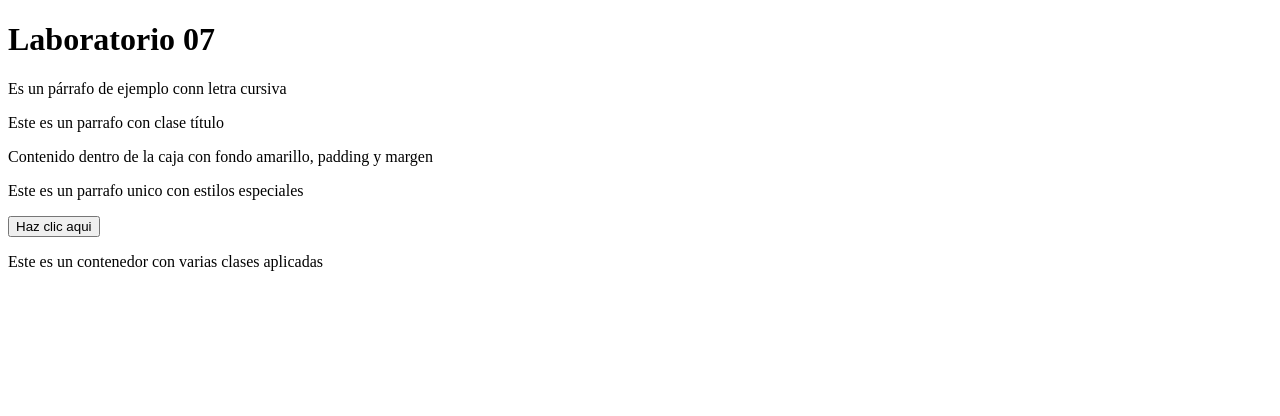
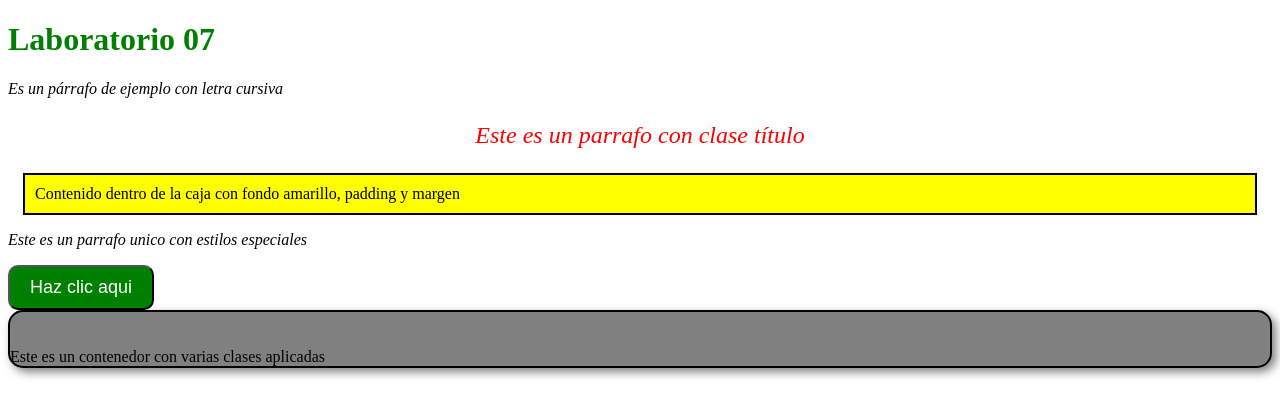
Before and after one commit to deyciandreacamargoramos5-creator/Laboratorio_07, a plain HTML site: page index.html in a window 1280 px wide. Drawn offline with Linux system fonts and the light colour scheme.

Commit message:
Commit:mejorando index.html styles.css

```diff
--- a/css/styles.css
+++ b/css/styles.css
@@ -33,18 +33,15 @@ p{
     font-size: 18px;
     cursor: pointer;
 }
-
-.contenedor{
-    padding: 15px;
-    margin-top: 20px;
-    background-color: lightgray;
+.estilo1{
+    border: 2px solid black;
+    background-color: grey;
 }
 
-.redondeado{
+.estilo2{
     border-radius: 15px;
 }
 
-.sombra{
-    box-shadow: 4px 4px 10px gray;
-    border: 2px solid black;
+.estilo3{
+    box-shadow: 4px 4px 10px rgba(0,0,0,0.5);
 }
--- a/index.html
+++ b/index.html
@@ -4,24 +4,34 @@
     <meta charset="UTF-8">
     <meta name="viewport" content="width=device-width, initial-scale=1.0">
     <title>Document</title>
+    <link rel="stylesheet" href ="css/styles.css">
 </head>
 <body>
     <!-- Encabezado y parrafo -->
     <h1>Laboratorio 07</h1>
-    <p>Es un párrafo de ejemplo conn letra cursiva</p>
+    <p>Es un párrafo de ejemplo con letra cursiva</p>
+
     <!-- Párrafo con clase titulo -->
     <p class="titulo">Este es un parrafo con clase título</p>
+
     <!-- Caja con fondo amarillo-->
     <div class="caja">
         Contenido dentro de la caja con fondo amarillo, padding y margen
     </div>
+
     <!-- Elemento único con ID -->
-    <p if="especial">Este es un parrafo unico con estilos especiales</p>
+    <p id="unico">Este es un parrafo unico con estilos especiales</p>
+
     <!-- Boton independiente-->
+     <form>
     <button class="boton-independiente">Haz clic aqui</button>
+    </form>
+
     <!-- Contenedor con varias clases -->
-    <div class="Contenedor redondeado sombra">
-        <p>Este es un contenedor con varias clases aplicadas</p>
+    <div class="contenedor estilo1 estilo2 estilo3">
+        <br><br>
+        Este es un contenedor con varias clases aplicadas
     </div>
+
 </body>
 </html>
```
